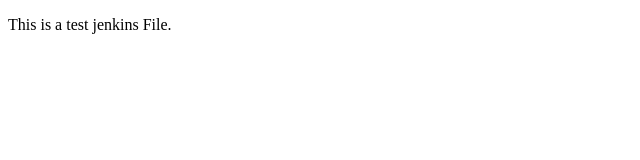
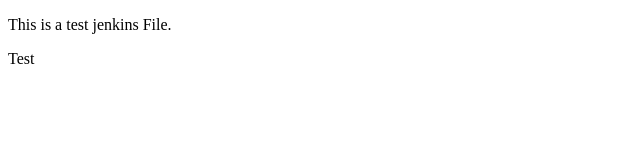
Before and after one commit to ganeskr/TestJenkinsJob, a plain HTML site: page index.html in a window 1280 px wide. Shown: the full height of the page, 0-640 px from the left. Drawn offline with Linux system fonts and the light colour scheme.

Commit message:
New changes

```diff
--- a/index.html
+++ b/index.html
@@ -6,5 +6,6 @@
   </head>
   <body>
     <p>This is a test jenkins File.</p>
+    <p>Test</P>
   </body>
 </html>
```
